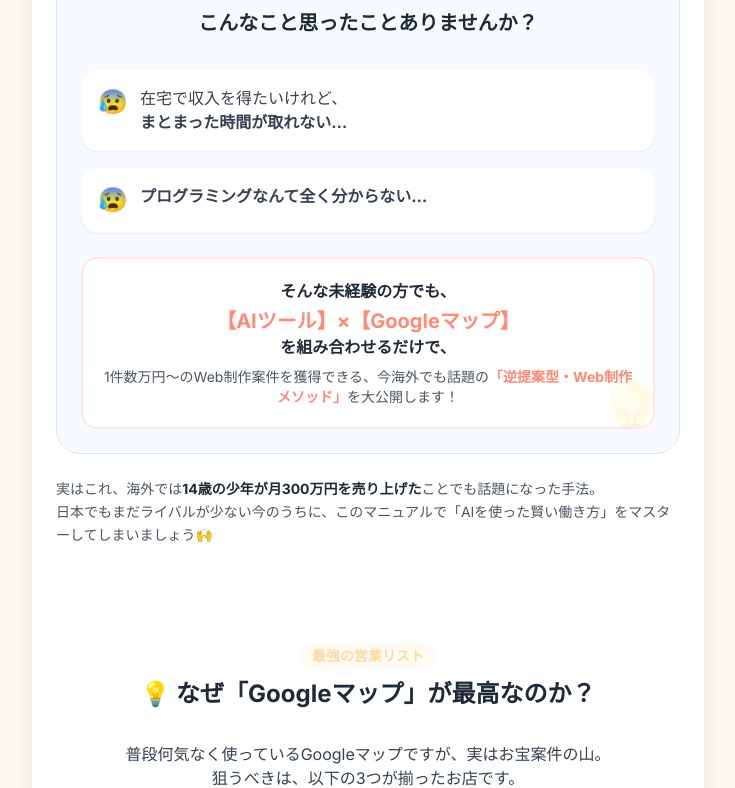
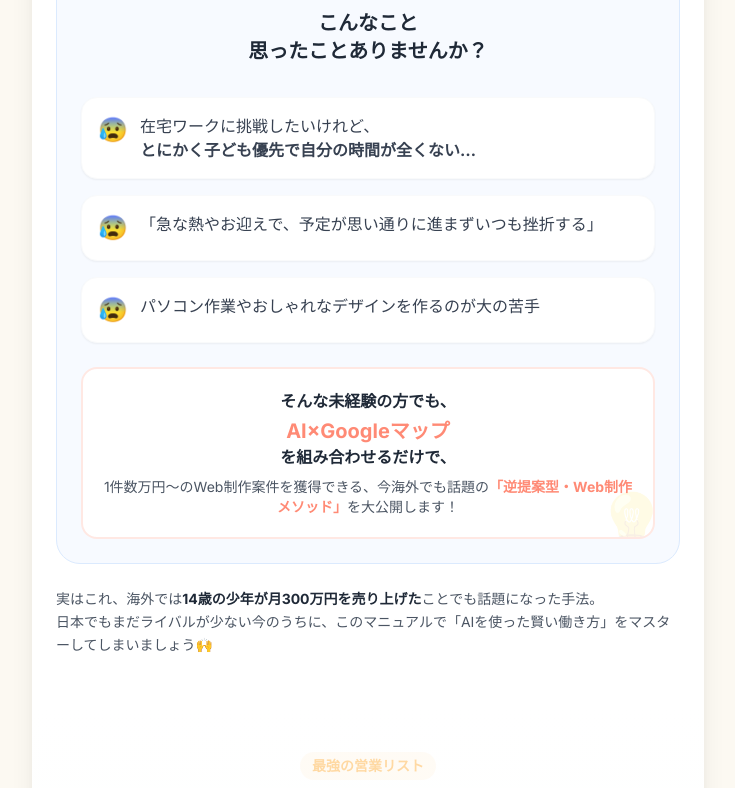
Before and after one commit to mimatsu037/googlemap, a plain HTML site: page index.html in a window 1280 px wide. Shown: the part 538-1326 px from the top of the page, without its empty margins (272-1007 px from the left). Drawn offline with nearby package versions, Linux system fonts and the light colour scheme.

Commit message:
Update index.html

```diff
--- a/index.html
+++ b/index.html
@@ -88,7 +88,7 @@
       <span class="block text-base sm:text-xl mt-2 text-gray-600 font-bold">スタートマニュアル</span>
     </h1>
     <p class="text-sm text-gray-700 font-medium mb-8 bg-white/80 py-2 px-4 rounded-xl inline-block shadow-sm">
-      ＼ 1件数万円〜。地域のお店にサイトを贈って感謝される働き方 ／
+      ＼ 地域のお店にサイトを贈って感謝される働き方 ／
     </p>
     <a href="https://www.instagram.com/mina_ai_fukugyo/" rel="noopener noreferrer" target="_blank" class="flex items-center justify-center bg-white p-3 rounded-2xl shadow-sm border border-orange-100 hover:shadow-md transition-shadow max-w-sm mx-auto group">
       <img alt="みな" src="https://i.imgur.com/HWua8hF.png" class="w-14 h-14 rounded-full mr-4 border-2 border-primary/20 object-cover" style="object-position: 50% 30%;">
@@ -109,24 +109,28 @@
       <div class="absolute -top-4 -left-2 text-4xl animate-float">💻🗺️</div>
 
 <h3 class="text-xl font-bold text-center text-gray-800 mb-6 pt-2">
-                    こんなこと思ったことありませんか？
+                    こんなこと<br>思ったことありませんか？
                 </h3>
 
       <ul class="space-y-4 mb-6 pt-2">
         <li class="flex items-start bg-white p-4 rounded-2xl shadow-sm border border-gray-50">
           <span class="text-2xl mr-3 shrink-0">😰</span>
-          <span class="text-gray-700 text-sm sm:text-base leading-relaxed">在宅で収入を得たいけれど、<br><strong>まとまった時間が取れない…</strong></span>
+          <span class="text-gray-700 text-sm sm:text-base leading-relaxed">在宅ワークに挑戦したいけれど、<br><strong>とにかく子ども優先で自分の時間が全くない…</strong></span>
         </li>
         <li class="flex items-start bg-white p-4 rounded-2xl shadow-sm border border-gray-50">
           <span class="text-2xl mr-3 shrink-0">😰</span>
-          <span class="text-gray-700 text-sm sm:text-base leading-relaxed"><strong>プログラミングなんて全く分からない…</strong></span>
+          <span class="text-gray-700 text-sm sm:text-base leading-relaxed">「急な熱やお迎えで、予定が思い通りに進まずいつも挫折する」</span>
+        </li>
+        <li class="flex items-start bg-white p-4 rounded-2xl shadow-sm border border-gray-50">
+          <span class="text-2xl mr-3 shrink-0">😰</span>
+          <span class="text-gray-700 text-sm sm:text-base leading-relaxed">パソコン作業やおしゃれなデザインを作るのが大の苦手</span>
         </li>
       </ul>
       <div class="bg-white border-2 border-primary/20 rounded-2xl p-5 text-center relative overflow-hidden">
         <div class="absolute -right-4 -bottom-4 text-6xl opacity-10">💡</div>
         <p class="font-bold text-gray-800 mb-2 relative z-10">
           そんな未経験の方でも、<br>
-          <span class="text-primary text-xl inline-block mt-1">【AIツール】×【Googleマップ】</span><br>
+          <span class="text-primary text-xl inline-block mt-1">AI×Googleマップ</span><br>
           を組み合わせるだけで、
         </p>
         <p class="text-sm text-gray-600 relative z-10">
@@ -147,7 +151,7 @@
       <h3 class="text-2xl font-bold text-gray-800">💡 なぜ「Googleマップ」が最高なのか？</h3>
     </div>
     <p class="text-center text-gray-700 mb-8 leading-relaxed text-sm sm:text-base">
-      普段何気なく使っているGoogleマップですが、実はお宝案件の山。<br>
+      普段何気なく使っているGoogleマップですが、<br>実はお宝案件の山。<br>
       狙うべきは、以下の3つが揃ったお店です。
     </p>
     <div class="bg-white shadow-md rounded-2xl p-6 border border-gray-100 mb-6">
@@ -336,7 +340,7 @@
     <div class="text-center mb-6">
       <span class="step-number text-4xl font-black block mb-1">STEP 4</span>
       <h2 class="text-2xl font-bold text-gray-800 flex items-center justify-center">
-        <span class="text-3xl mr-2">💌</span> 「プレゼント」として提案メッセージを送る
+        <span class="text-3xl mr-2">💌</span> 「プレゼント」として<br>提案メッセージを送る
       </h2>
     </div>
     <div class="bg-blue-50/50 rounded-xl p-4 border border-blue-100 mb-6">
@@ -383,7 +387,7 @@
 
   <!-- 収益化の目安 -->
   <section class="py-12 px-6 bg-gray-50 border-t border-gray-100">
-    <h2 class="text-2xl font-bold text-center text-gray-800 mb-2">💰 収益化の目安とステップアップ</h2>
+    <h2 class="text-2xl font-bold text-center text-gray-800 mb-2">💰 収益化の目安と<br>ステップアップ</h2>
     <p class="text-center text-gray-600 mb-8 text-sm">最初は実績作りに、慣れてきたら価格アップも◎</p>
     <div class="bg-white shadow-md rounded-2xl p-6 border border-gray-100 mb-6">
       <ul class="space-y-4">
@@ -399,7 +403,7 @@
           <span class="text-4xl mr-4 shrink-0">🔁</span>
           <div>
             <span class="block font-bold text-gray-800">月額サポートプラン</span>
-            <span class="text-primary font-bold text-lg">制作費3万円＋月額5,000〜1万円</span>
+            <span class="text-primary font-bold text-lg">制作費3万円<br>＋月額5,000〜1万円</span>
             <span class="block text-xs text-gray-500">毎月の安定収入に繋がります！</span>
           </div>
         </li>
@@ -414,7 +418,7 @@
 
   <!-- 安全ルール -->
   <section class="py-12 px-6 bg-white border-t border-gray-100">
-    <h2 class="text-2xl font-bold text-center text-gray-800 mb-6">⚠️ 必ず守るべき「3つの安全ルール」</h2>
+    <h2 class="text-2xl font-bold text-center text-gray-800 mb-6">⚠️ 必ず守るべき<br>「3つの安全ルール」</h2>
     <ul class="space-y-4 max-w-md mx-auto">
       <li class="flex items-start bg-gray-50 p-4 rounded-2xl border border-gray-100">
         <span class="text-2xl mr-3 shrink-0">📸</span>
@@ -446,20 +450,20 @@
             <ul class="text-left max-w-md mx-auto space-y-4 mb-8 bg-gray-700/50 p-6 rounded-2xl border border-gray-600">
                 <li class="flex items-start">
                     <span class="text-primary text-xl mr-3 shrink-0">🤔</span>
-                    <span class="text-gray-200 text-sm">最初の1件目の仕事はどうやって取るの？</span>
+                    <span class="text-gray-200 text-sm">お店から返信が来なかったらどうすれば良いの？</span>
                 </li>
                 <li class="flex items-start">
                     <span class="text-primary text-xl mr-3 shrink-0">🤔</span>
-                    <span class="text-gray-200 text-sm">クライアントに選ばれる応募文の書き方は？</span>
+                    <span class="text-gray-200 text-sm">正式契約につなげる価格交渉の伝え方は？</span>
                 </li>
                 <li class="flex items-start">
                     <span class="text-primary text-xl mr-3 shrink-0">🤔</span>
-                    <span class="text-gray-200 text-sm">「次もお願いします」と言われる納品のコツは？</span>
+                    <span class="text-gray-200 text-sm">「継続してお願いしたい」と思われる納品のコツは？</span>
                 </li>
             </ul>
 
             <p class="text-gray-300 mb-12">
-                ここでつまずいて、諦めてしまう方がいちばん多いんです🥺
+                ここでつまずいて諦めてしまう方が<br>いちばん多いんです🥺
             </p>
 
             <div class="bg-white text-gray-800 rounded-3xl p-6 sm:p-8 text-left relative mt-16 max-w-lg mx-auto shadow-2xl">
@@ -467,7 +471,7 @@
                     💔 実は私も、大失敗だらけでした
                 </div>
                 <p class="text-sm sm:text-base leading-relaxed mt-4 mb-4">
-                    私自身、過去に自己流で副業に手を出し、なんと<br>
+                    私自身、過去に自己流で副業に手を出し、<br>なんと<br>
                     <strong class="text-red-500 text-lg highlight-marker">150万円ものお金を失う</strong><br>
                     という痛い経験をしています。
                 </p>
```
